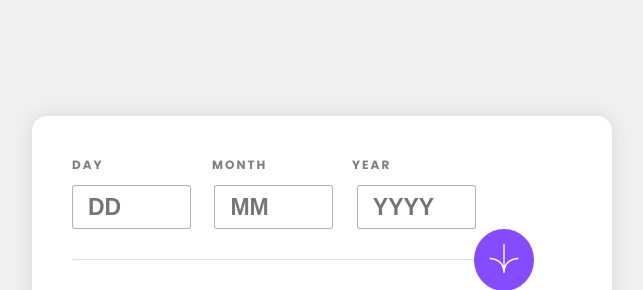
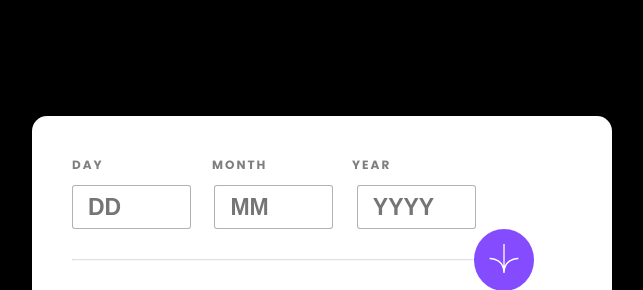
Before and after one commit to shyam-swaran/Age-Calculator, a plain HTML site: page index.html in a window 1280 px wide. Shown: the part 56-346 px from the top of the page, without its empty margins (318-961 px from the left). Drawn offline with Linux system fonts and the light colour scheme.

Commit message:
First commit

```diff
--- a/style.css
+++ b/style.css
@@ -9,7 +9,7 @@
   body{
     font-family: Poppins;
     height: 96vh;
-    background-color: hsl(0, 0%, 94%);
+    background-color: hsl(0, 0%, 0%);
     display: flex;
     justify-content: center;
   }
```
